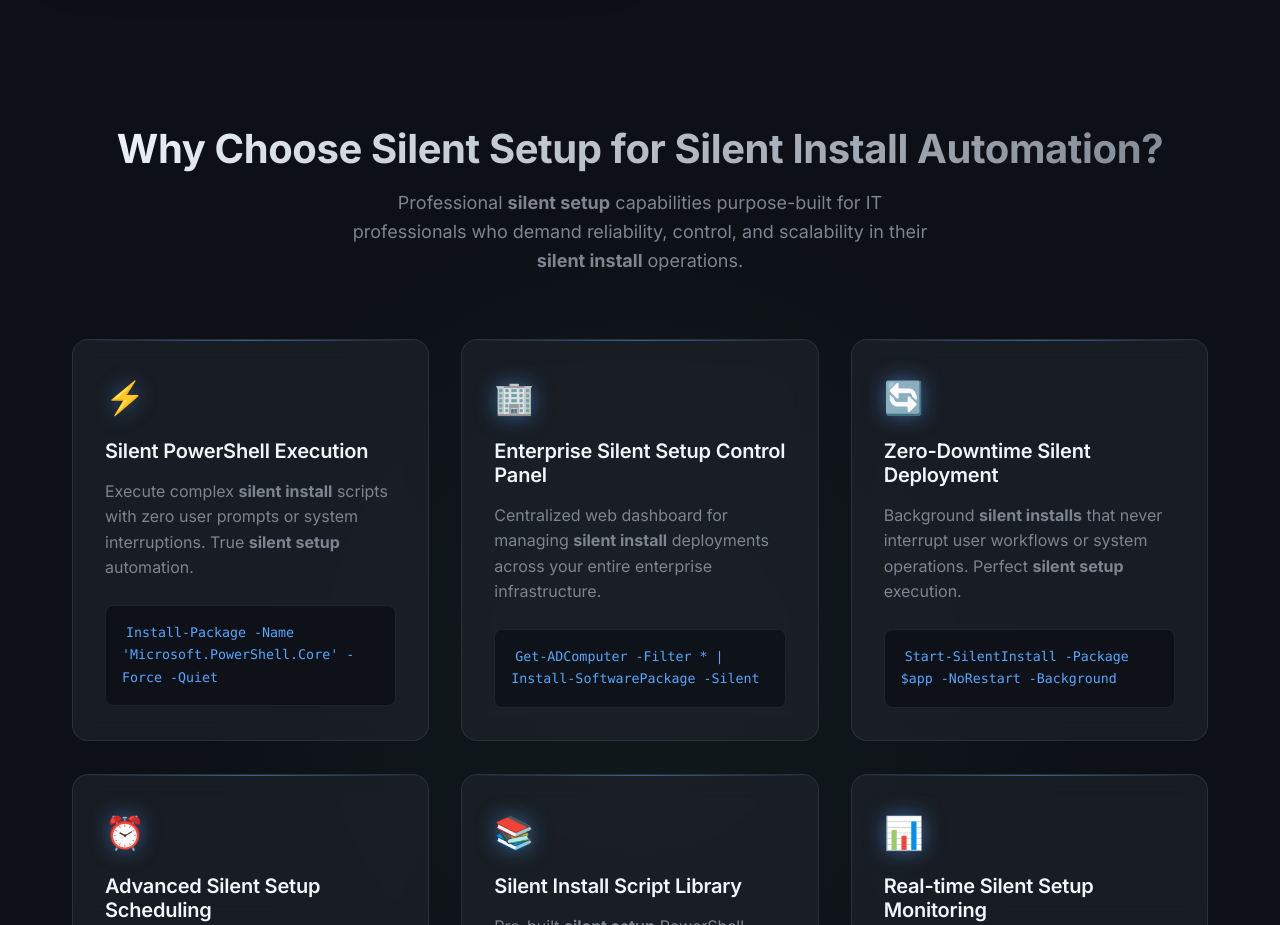
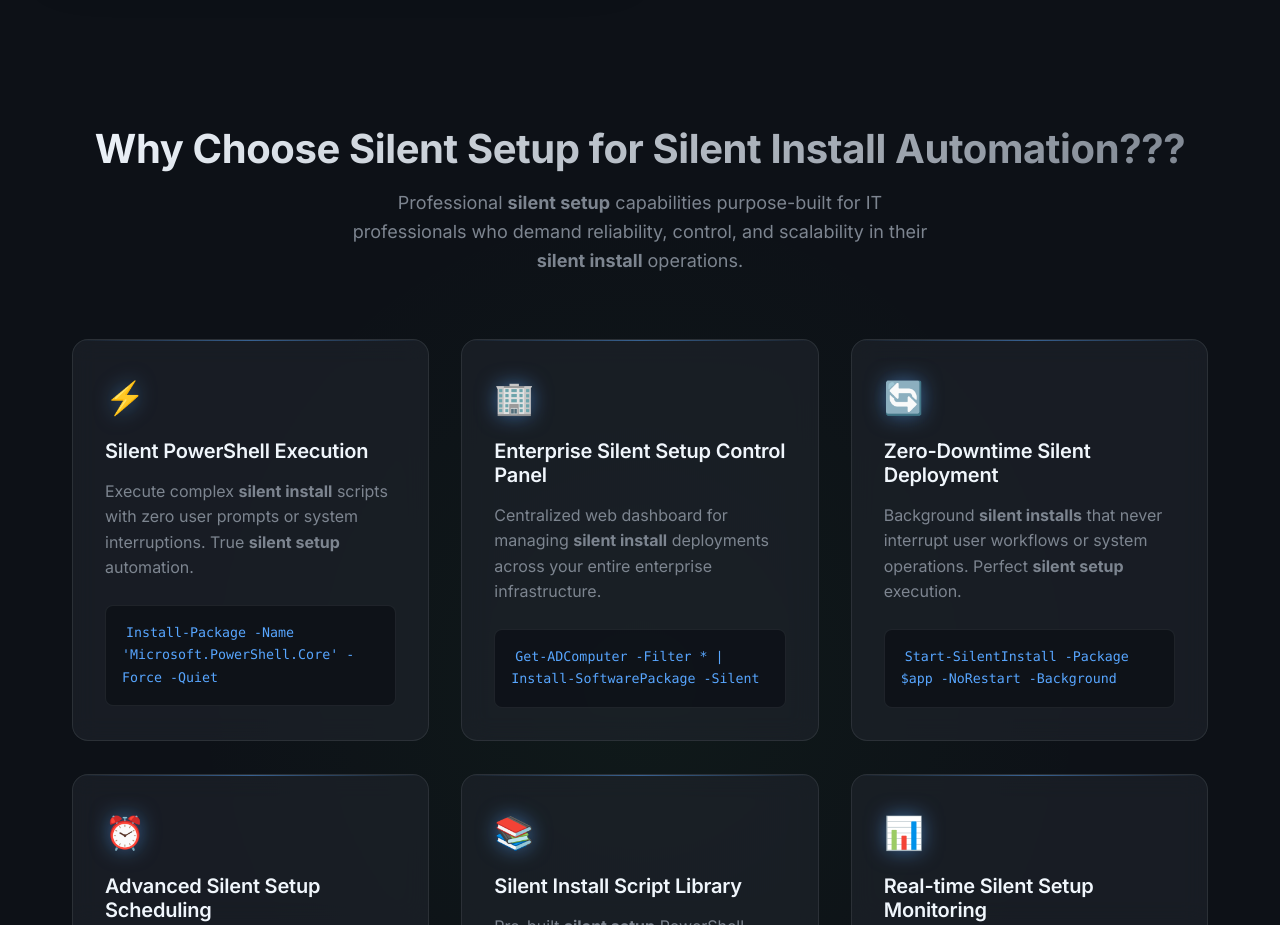
Before and after one commit to NullPounce/SilentSetup, a plain HTML site: page index.html in a window 1280 px wide. Shown: the part 1120-2045 px from the top of the page. Drawn offline with Linux system fonts and the light colour scheme.

Commit message:
Update text content via live editor

```diff
--- a/index.html
+++ b/index.html
@@ -156,7 +156,7 @@
         <section class="features" id="features">
             <div class="section-container">
                 <div class="section-header">
-                    <h2 class="section-title">Why Choose Silent Setup for Silent Install Automation?</h2>
+                    <h2 class="section-title">Why Choose Silent Setup for Silent Install Automation???</h2>
                     <p class="section-description">
                         Professional <strong>silent setup</strong> capabilities purpose-built for IT professionals who demand reliability, control, and scalability in their <strong>silent install</strong> operations.
                     </p>
```
